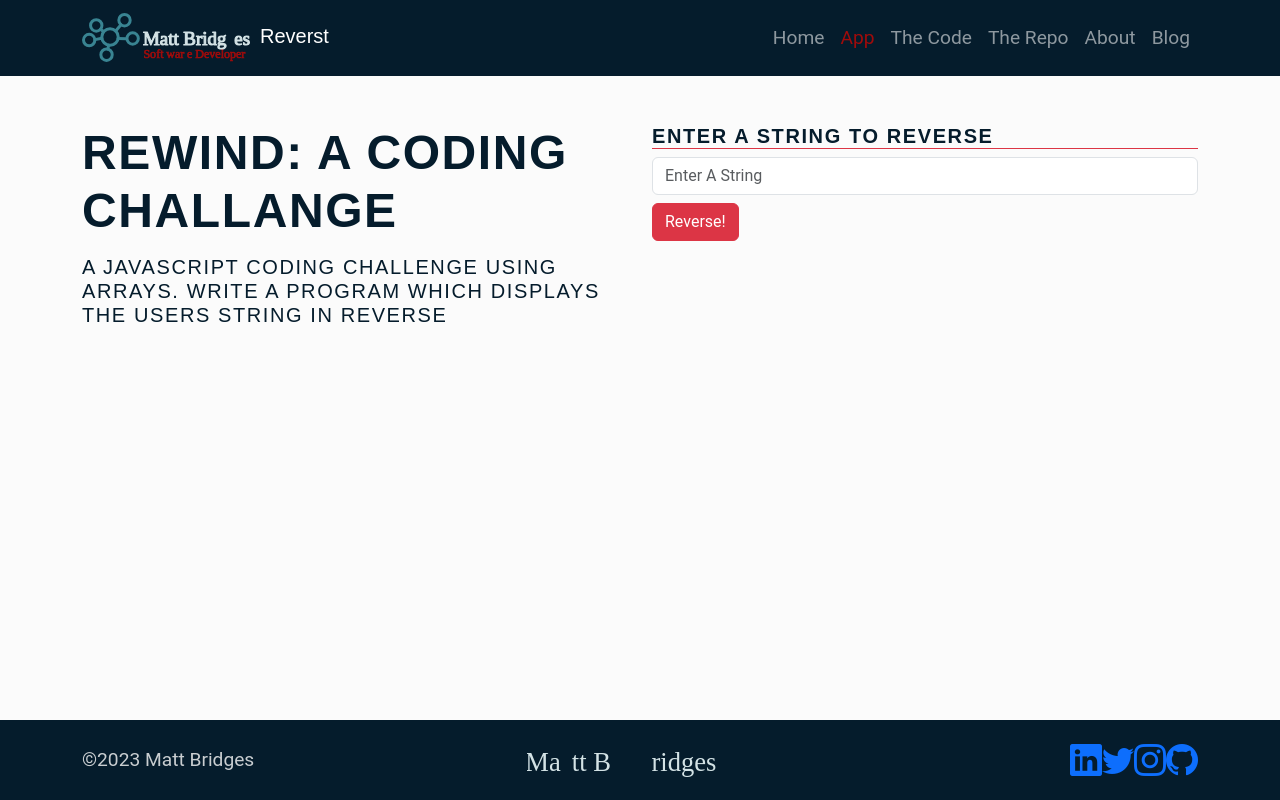
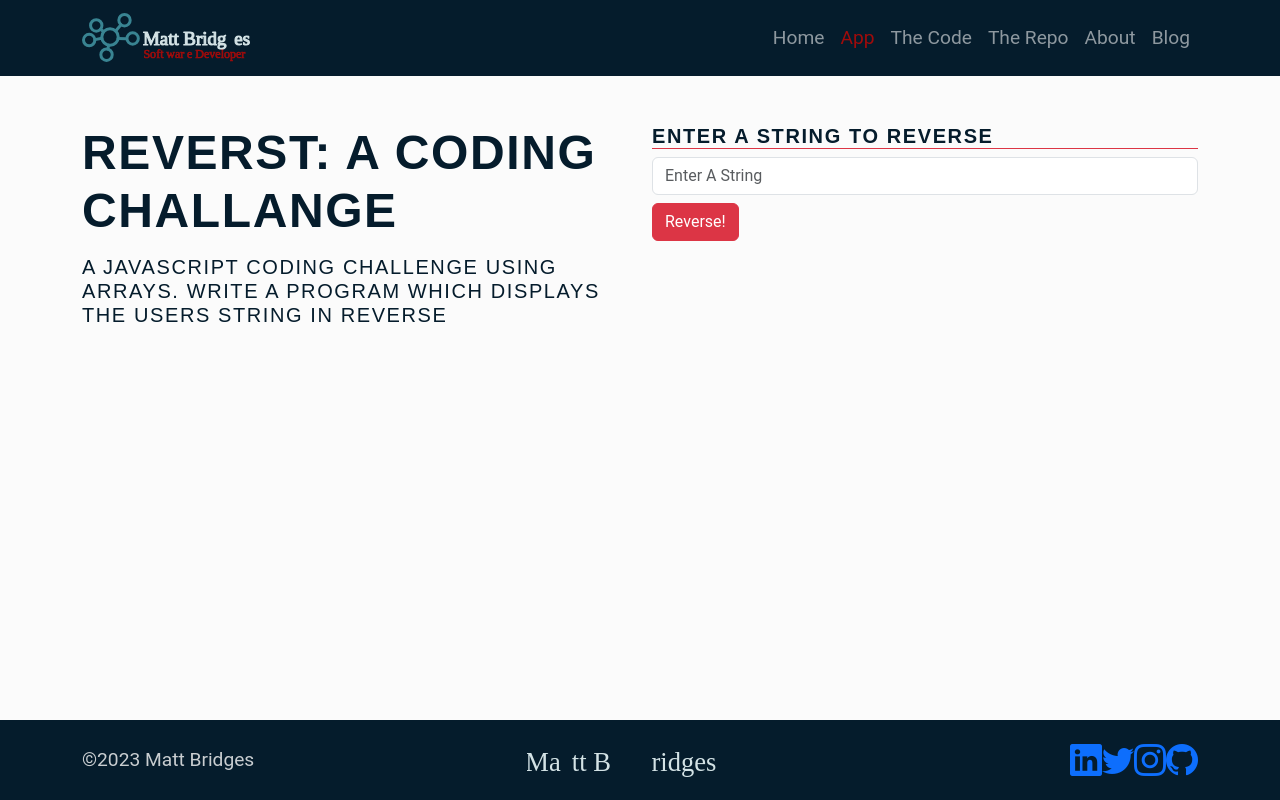
Before and after one commit to MattBridges/Reverst, a plain HTML site: page app.html in a window 1280 px wide. Drawn offline with nearby package versions, Linux system fonts and the light colour scheme; some packages are replaced by stand-ins of ours; a script that the page names is missing.

Commit message:
Fixed descriptions and nav

```diff
--- a/app.html
+++ b/app.html
@@ -30,7 +30,6 @@
         <div class="container">
           <a class="navbar-brand" href="/index.html">
             <img src="/img/Base Logo Vector Files Blue Red.svg" height="50" alt="">
-            Reverst
           </a>
           <button class="navbar-toggler" type="button" data-bs-toggle="collapse"
             data-bs-target="#navbarSupportedContent" aria-controls="navbarSupportedContent" aria-expanded="false"
@@ -70,7 +69,7 @@
 
       <div class="row mt-5">
         <div class="col">
-          <h1 class="display-5 fw-bold mb-3">Rewind: A Coding Challange</h1>
+          <h1 class="display-5 fw-bold mb-3">Reverst: A Coding Challange</h1>
           <h4 class="lead">A Javascript coding challenge using arrays. Write a program which displays the users string in reverse</h4>
         </div>
         <div class="col">
```
